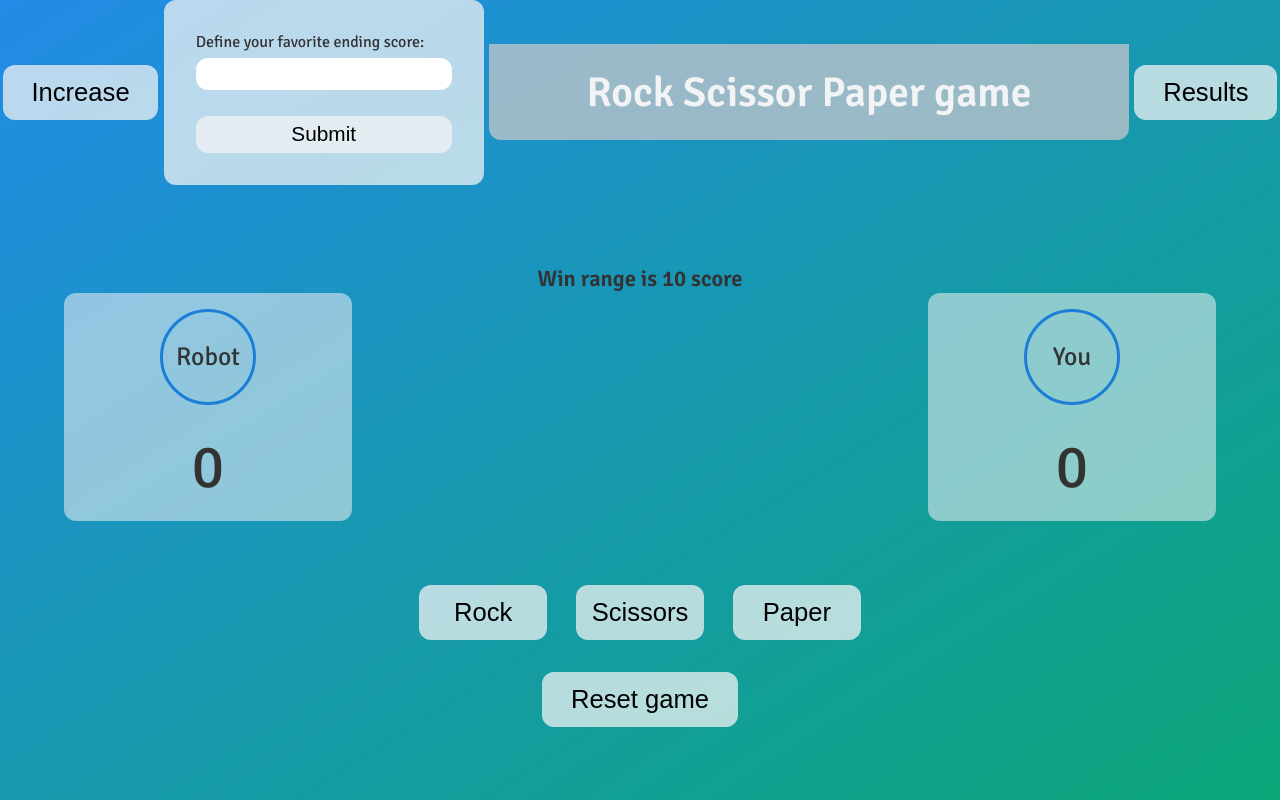
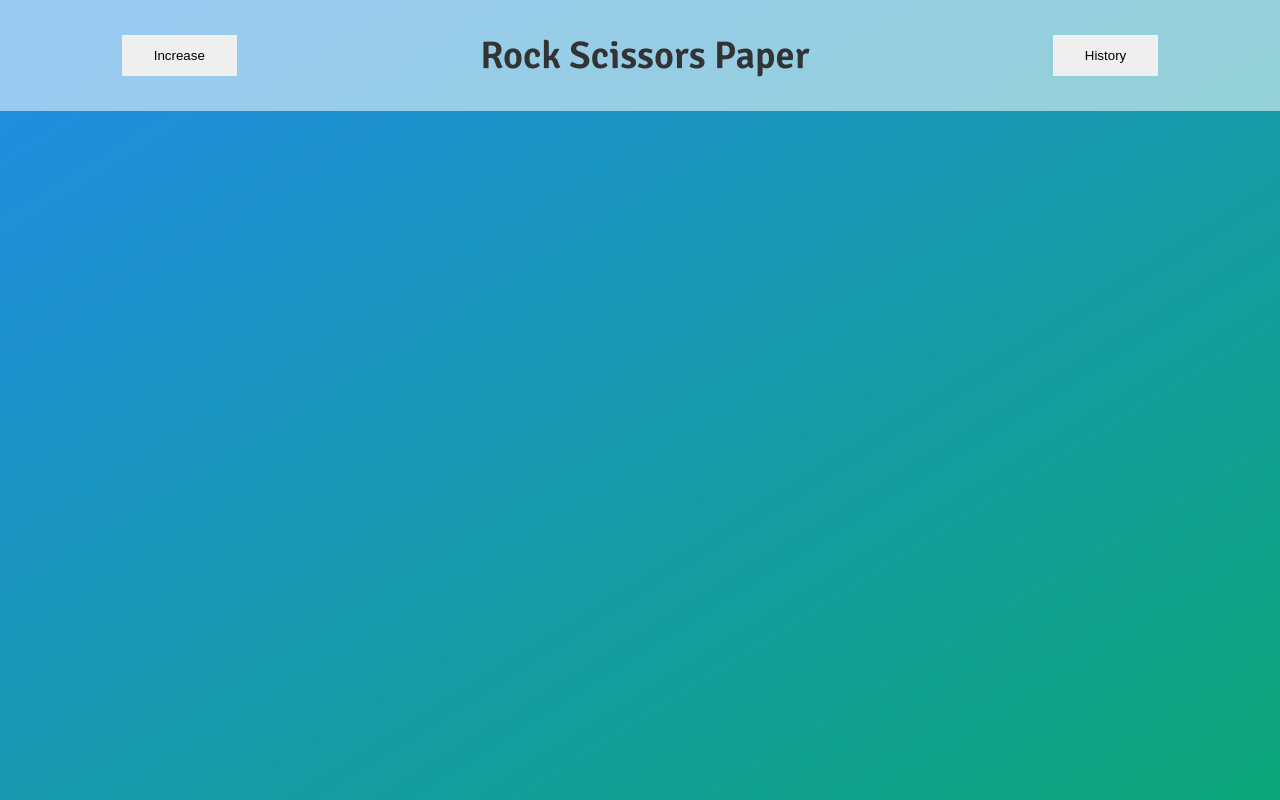
Before and after one commit to MetiGha3mi/Rock-Scissors-Paper-Project, a website built with Parcel: page index.html in a window 1280 px wide. Built offline with nearby package versions, Linux system fonts and the light colour scheme.

Commit message:
editing the old codes

```diff
--- a/index.html
+++ b/index.html
@@ -6,7 +6,7 @@
     <meta name="viewport" content="width=device-width, initial-scale=1.0" />
     <meta
       name="description"
-      content="Rock Sissors and Paper game built by Javascript power, you can test and enjoy it."
+      content="Rock Sissors and Paper game powered by JavaScript, you can test and enjoy it."
     />
     <meta name="keywords" content="Rock, Scissors, Paper" />
     <meta name="author" content="meti.ghasemi82@gmail.com" />
@@ -24,61 +24,15 @@
       rel="stylesheet"
     />
     <link rel="stylesheet" href="src/css/style.css" />
+    <link rel="stylesheet" href="src/css/header.css" />
     <script type="module" src="src/js/controller.js"></script>
     <title>Rock | Scissors | Paper</title>
   </head>
   <body>
     <header class="header">
-      <button class="btn-increase-score btn">Increase</button>
-      <form class="increase-form" action="#">
-        <div class="increase-box">
-          <label class="increase-label" for="increase"
-            >Define your favorite ending score:</label
-          >
-          <input type="number" class="increase-input" id="increase" />
-        </div>
-        <button type="submit" class="submit-increase--form btn">Submit</button>
-      </form>
-      <h1 class="header-primary">Rock Scissor Paper game</h1>
-      <button class="btn-results btn">Results</button>
+      <button class="btn btn--increase__score">Increase</button>
+      <h1 class="primary--heading">Rock Scissors Paper</h1>
+      <button class="btn btn--check__history">History</button>
     </header>
-    <section class="game-section">
-      <h2 class="header-info">
-        Win range is
-        <span class="win-score">10 score</span>
-      </h2>
-      <div class="game-area">
-        <div class="bot-game-info game-info">
-          <div class="player-name bot-name">Robot</div>
-          <div class="player-score bot-score">0</div>
-        </div>
-        <div class="bot-game playing">
-          <!-- <img
-            src=""
-            alt="Rock Scissors Paper image"
-            class="playing-img bot-game-result hidden"
-          /> -->
-        </div>
-        <div class="your-game playing">
-          <!-- <img
-            src=""
-            alt="Rock Scissors Paper image"
-            class="playing-img your-game-result hidden"
-          /> -->
-        </div>
-        <div class="your-game-info game-info">
-          <div class="player-name your-name">You</div>
-          <div class="player-score your-score">0</div>
-        </div>
-      </div>
-      <div class="game-buttons">
-        <div class="playing-btns">
-          <button class="btn-game rock btn" id="btn-game">Rock</button>
-          <button class="btn-game scissors btn" id="btn-game">Scissors</button>
-          <button class="btn-game paper btn" id="btn-game">Paper</button>
-        </div>
-        <button class="btn btn-reset">Reset game</button>
-      </div>
-    </section>
   </body>
 </html>
--- /dev/null
+++ b/src/css/header.css
@@ -0,0 +1,8 @@
+.header {
+  width: 100%;
+  padding: 2rem 0;
+  display: flex;
+  justify-content: space-around;
+  align-items: center;
+  background-color: #ffffff8a;
+}
--- a/src/css/style.css
+++ b/src/css/style.css
@@ -13,168 +13,12 @@ body {
   color: #333;
 }
 
-/* header styles : */
-.header {
-  display: flex;
-  align-items: center;
-  justify-content: space-around;
-  /* margin-top: 1.2rem; */
-  margin-bottom: 5rem;
-}
-.header-primary {
-  color: #f1f3f5;
-  text-align: center;
-  font-size: 2.6rem;
-  width: 50%;
-  padding: 1.4rem 2.4rem;
-  background-color: #bcc4cac9;
-  border-bottom-left-radius: 12px;
-  border-bottom-right-radius: 12px;
-}
-.header-secondary {
-  font-size: 1.8rem;
-  padding: 1.2rem 0;
-  color: #ffd43b;
-}
-.increase-form {
-  width: 20rem;
-  background-color: #f1f3f5bd;
-  border-radius: 12px;
-  padding: 2rem;
-  display: flex;
-  flex-direction: column;
-  gap: 1.6rem;
+.primary--heading {
+  font-size: 2.4rem;
 }
 
-.increase-label {
-  display: block;
-  font-size: 1rem;
-  margin-bottom: 0.4rem;
+.btn {
+  padding: 0.8rem 2rem;
+  border: none;
+  cursor: pointer;
 }
-
-.increase-input {
-  width: 100%;
-  height: 1.6rem;
-  border-radius: 12px;
-  border: none;
-  padding: 1rem 0.3rem;
-}
-.increase-input:focus {
-  outline: 2px solid #1c7ed6;
-}
-/* Game area section : */
-
-.game-section {
-  padding: 0 4rem;
-}
-.header-info {
-  text-align: center;
-  font-size: 1.4rem;
-}
-.game-area {
-  display: grid;
-  grid-template-columns: repeat(4, 1fr);
-  width: 100%;
-  margin-bottom: 4rem;
-}
-.game-info {
-  background-color: #f1f3f58c;
-  /* max-width: 20rem; */
-  /* height: 12rem; */
-  display: flex;
-  align-items: center;
-  flex-direction: column;
-  justify-content: space-around;
-  padding: 1rem;
-  border-radius: 12px;
-}
-.player-name {
-  font-size: 1.6rem;
-  width: 6rem;
-  height: 6rem;
-  margin-bottom: 1.6rem;
-  /* background-color: #228be6; */
-  border: 3px solid #1c7ed6;
-  display: flex;
-  justify-content: center;
-  align-items: center;
-  border-radius: 100%;
-}
-.player-score {
-  font-size: 3.8rem;
-}
-.playing {
-  width: 10rem;
-  height: 10rem;
-  justify-self: center;
-  align-self: center;
-  /* background-color: #333; */
-}
-.playing-img {
-  width: 100%;
-  height: 100%;
-}
-.game-on-header {
-  font-size: 1.5rem;
-  align-items: center;
-  width: 100%;
-  text-align: center;
-  padding: 0;
-}
-.game-buttons {
-  margin-top: 1.2rem;
-  padding: 0 4rem;
-  display: flex;
-  align-items: center;
-  flex-direction: column;
-  gap: 2rem;
-}
-.btn,
-.btn-game {
-  background-color: #f1f3f5bd;
-  padding: 0.8rem 1.8rem;
-  font-size: 1.6rem;
-  border: none;
-  border-radius: 12px;
-  cursor: pointer;
-  transition: all 200ms;
-}
-.submit-increase--form {
-  padding: 0.4rem 1.4rem;
-  font-size: 1.3rem;
-}
-.btn-game:hover {
-  color: #f1f3f5;
-  background-color: #0ca678;
-}
-.btn-game {
-  width: 8rem;
-  display: flex;
-  justify-content: center;
-  align-items: center;
-}
-.btn-reset:hover,
-.btn-increase-score:hover,
-.btn-results:hover,
-.submit-increase--form:hover {
-  background-color: #1c7ed6;
-  color: #f1f3f5;
-}
-.playing-btns {
-  display: flex;
-  gap: 1.8rem;
-}
-
-.hidden {
-  display: none;
-}
-.hide-texts {
-  color: rgba(255, 255, 255, 0);
-}
-
-.win-state {
-  background-color: #34d30ca2;
-}
-.lose-state {
-  background-color: #d30c0ca2;
-}
--- a/src/js/controller.js
+++ b/src/js/controller.js
@@ -1,9 +1,3 @@
 // Needed third-party dependencies
 import "core-js";
 import "regenerator-runtime";
-
-// MVC modules importation
-import * as model from "./model.js";
-
-console.log("TEST");
-model.testFN();
--- a/src/js/model.js
+++ b/src/js/model.js
@@ -1,7 +1,3 @@
 // Needed third-party dependencies
 import "core-js";
 import "regenerator-runtime";
-
-export const testFN = function () {
-  console.log("hello");
-};
```
